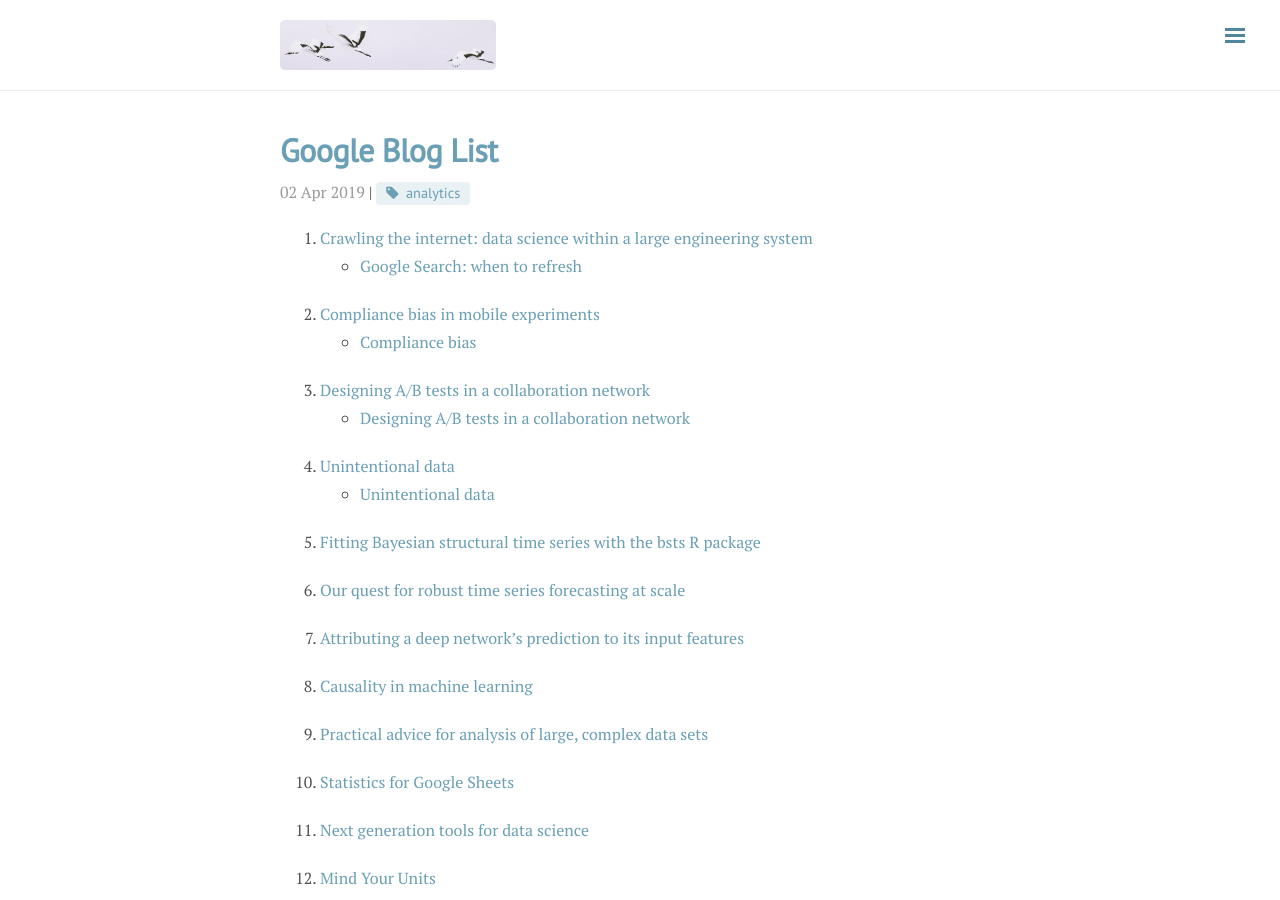
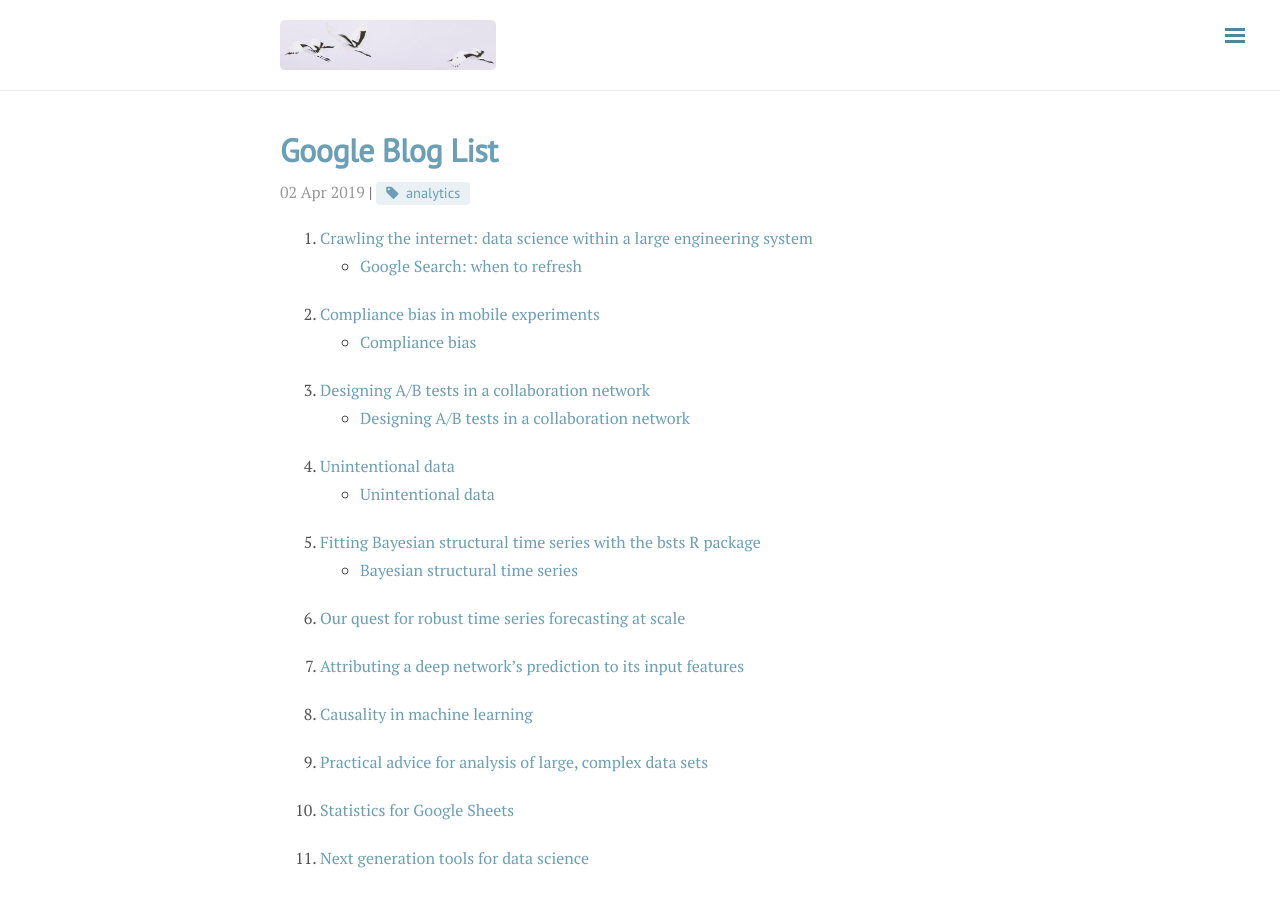
Before and after one commit to ylyy93/my_blog, a Jekyll site: the page built from _posts/google_blog/2019-04-02-google-blog-list.md, in a window 1280 px wide and 900 px high. Built offline with Jekyll 4.4.1, drawn with Linux system fonts in a browser that asks for light colours; nearby versions of some CDN libraries; comment, search, counter and statistics services are not loaded.

Commit message:
rebuilding site Fri Apr  5 12:47:09 MDT 2019

```diff
--- a/_posts/google_blog/2019-04-02-google-blog-list.md
+++ b/_posts/google_blog/2019-04-02-google-blog-list.md
@@ -20,6 +20,7 @@ tags: [analytics]
 - [Unintentional data](https://ylyy93.github.io/my_blog/tech/2019/04/01/unintentional-data/)
 
 5. [Fitting Bayesian structural time series with the bsts R package](http://www.unofficialgoogledatascience.com/2017/07/fitting-bayesian-structural-time-series.html)
+- [Bayesian structural time series](https://ylyy93.github.io/my_blog/tech/2019/04/04/bayesian-structural-time-series/)
 
 6. [Our quest for robust time series forecasting at scale](http://www.unofficialgoogledatascience.com/2017/04/our-quest-for-robust-time-series.html)
 
```
